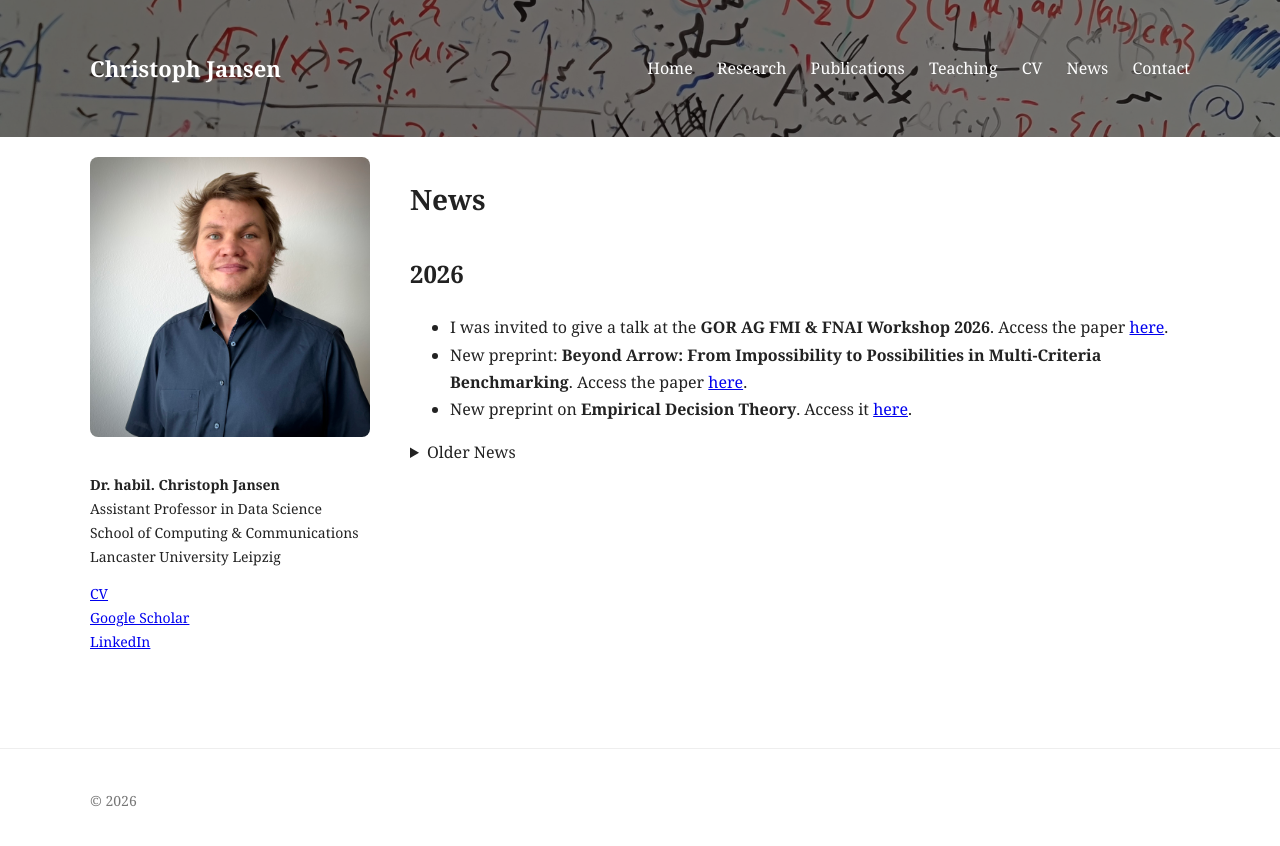
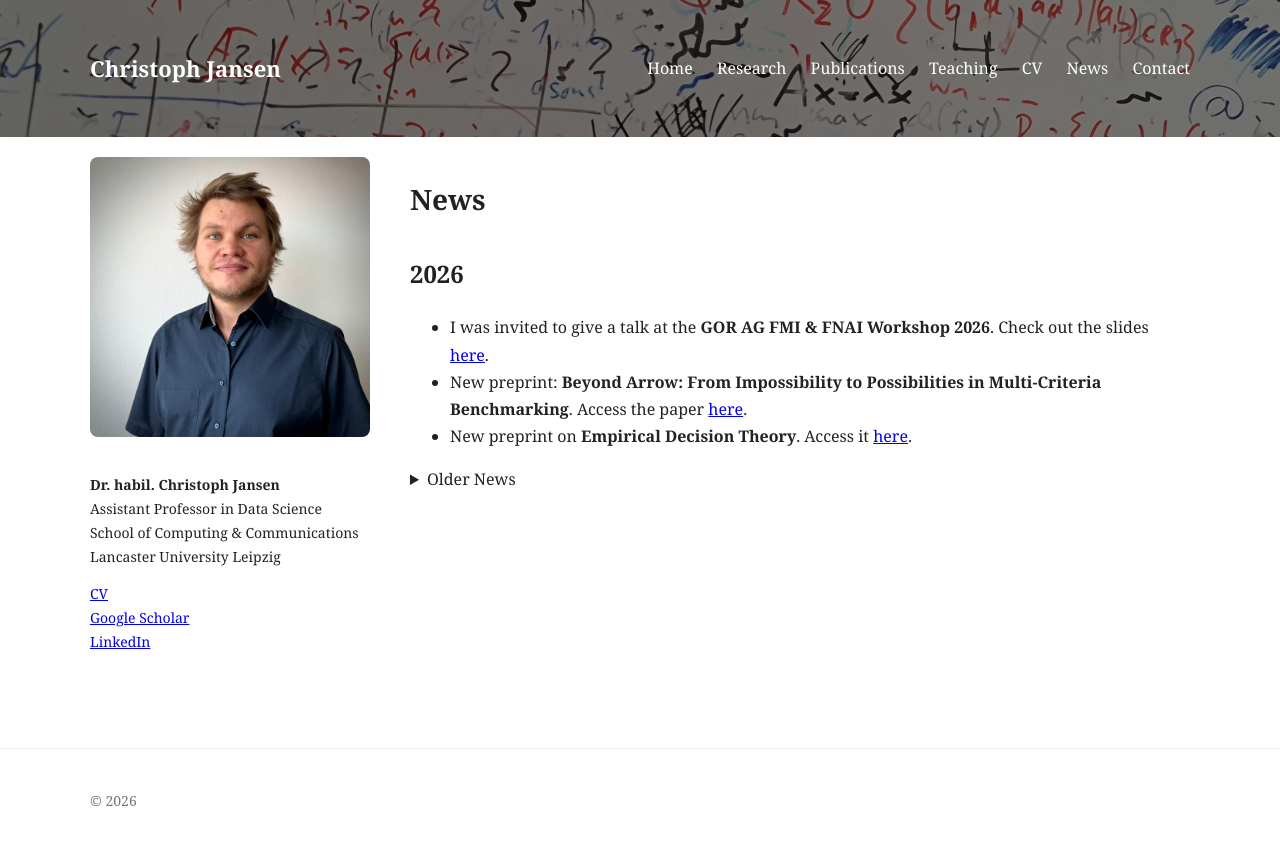
Before and after one commit to jansenc/jansenc.github.io, a Jekyll site: the page built from news/index.md, in a window 1280 px wide. Shown: the top 846 px of the page. Built offline with Jekyll 4.4.1, drawn with Linux system fonts in a browser that asks for light colours.

Commit message:
Update index.md

```diff
--- a/news/index.md
+++ b/news/index.md
@@ -10,7 +10,7 @@ permalink: /news/
 <ul>
   <li>
     I was invited to give a talk at the <strong>GOR AG FMI & FNAI Workshop 2026</strong>.
-    Access the paper <a href="/assets/gor.pdf">here</a>.
+    Check out the slides <a href="/assets/gor.pdf">here</a>.
   </li>
   <li>
     New preprint: <strong>Beyond Arrow: From Impossibility to Possibilities in Multi-Criteria Benchmarking</strong>.
```
